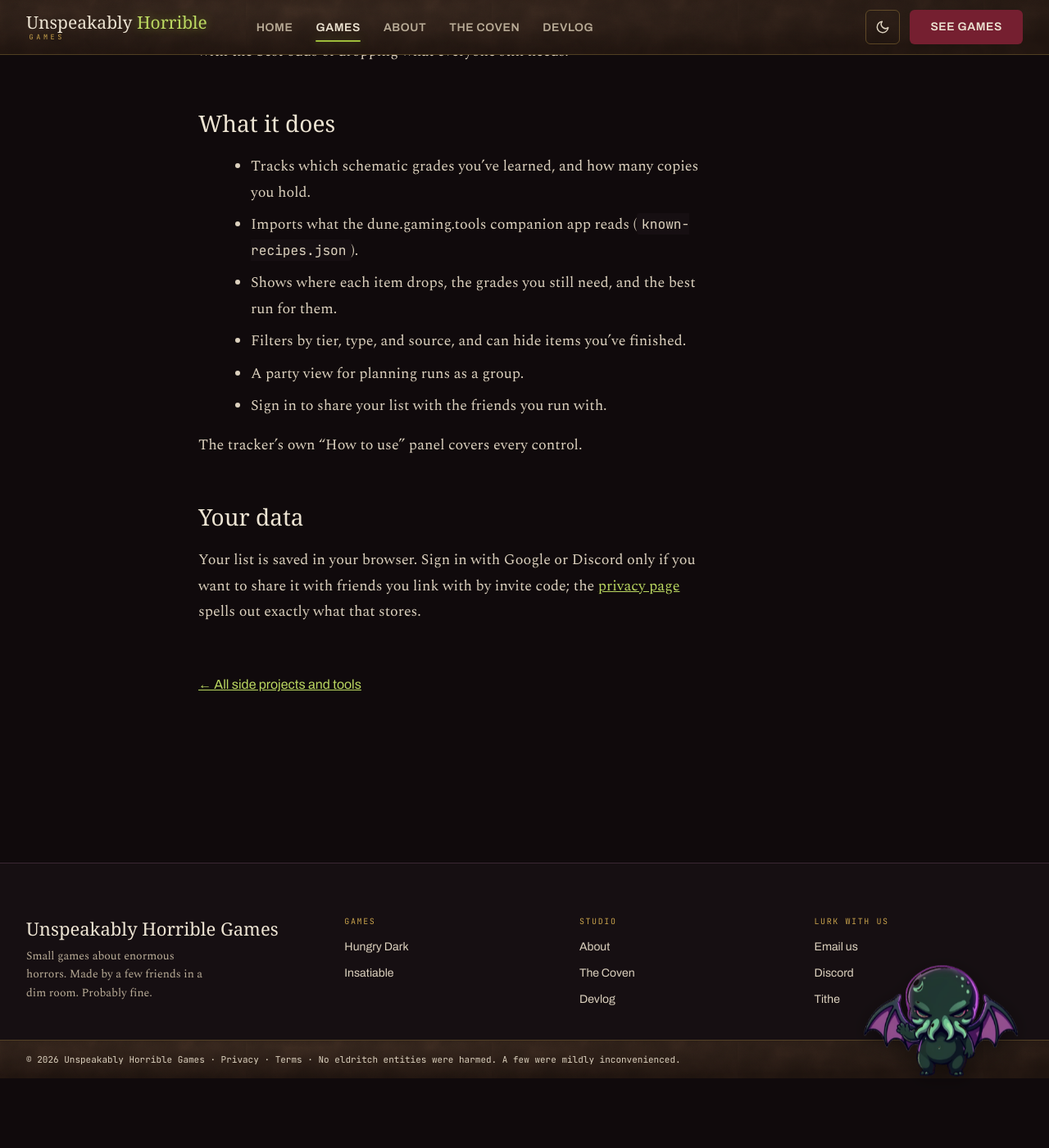
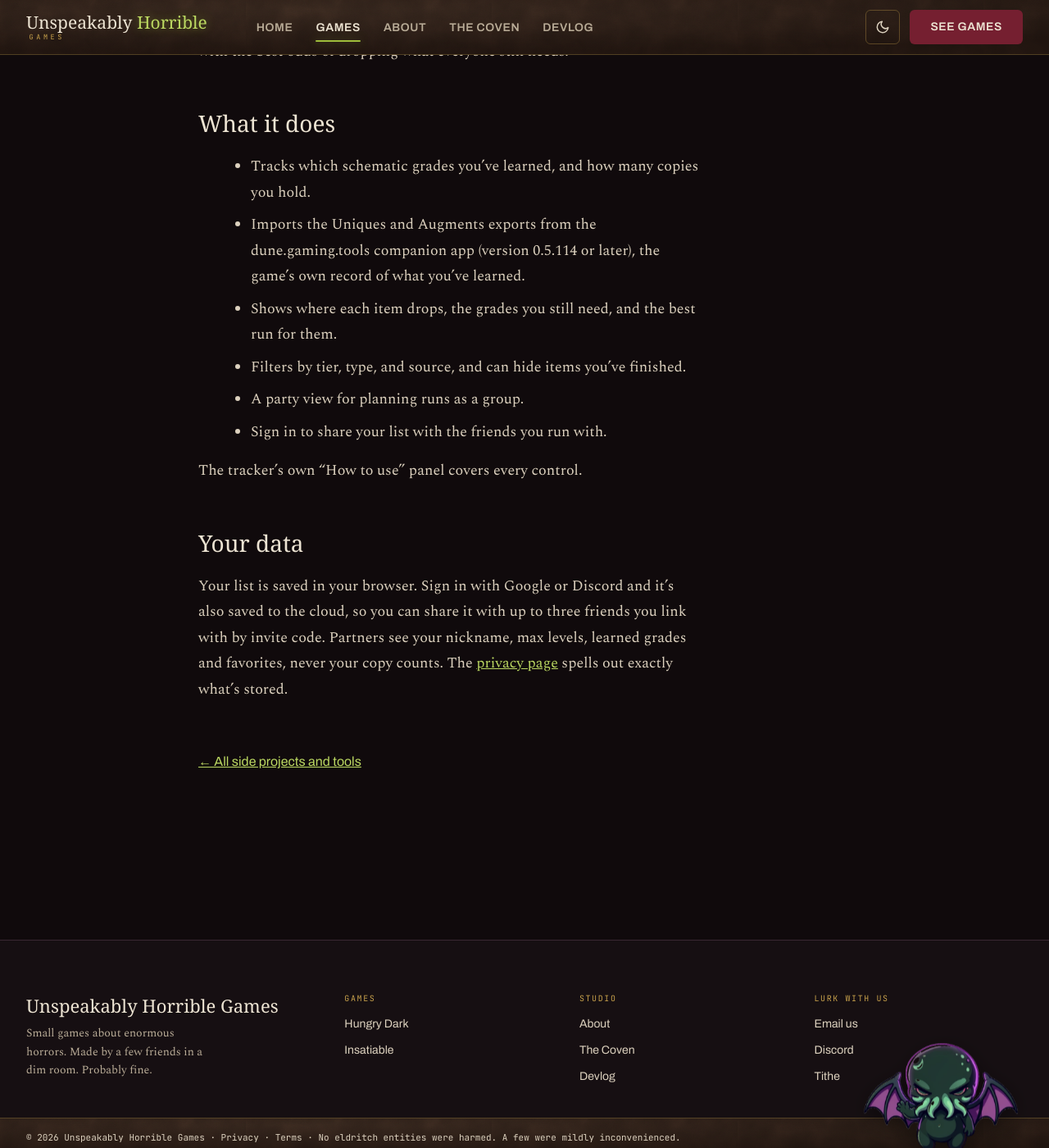
Before and after one commit to UnspeakablyHorribleGames/pages, a Jekyll site: the page built from _tools/schematics-tracker.md, in a window 1280 px wide and 1400 px high, scrolled down 668 px. Shown: the whole window at 82% size. Built offline with Jekyll 4.4.1, drawn with Linux system fonts in a browser that asks for light colours; some web fonts are replaced; before the commit the page ends 1983 px from its top, so only the background shows below that.

Commit message:
Tools: schematics page matches the live tracker's import and cloud save
The companion app now exports Uniques and Augments (version 0.5.114 or
later), replacing the old known-recipes.json import. Signed in, the
tracker also saves your list to the cloud; the page now says so, with
the three-partner limit and what partners see (nickname, max levels,
learned grades, favorites; never copy counts), per the tracker's help.

```diff
--- a/_tools/schematics-tracker.md
+++ b/_tools/schematics-tracker.md
@@ -16,7 +16,7 @@ Oh, and if you haunt the testing stations with friends? It works out where your
 ## What it does
 
 - Tracks which schematic grades you've learned, and how many copies you hold.
-- Imports what the dune.gaming.tools companion app reads (`known-recipes.json`).
+- Imports the Uniques and Augments exports from the dune.gaming.tools companion app (version 0.5.114 or later), the game's own record of what you've learned.
 - Shows where each item drops, the grades you still need, and the best run for them.
 - Filters by tier, type, and source, and can hide items you've finished.
 - A party view for planning runs as a group.
@@ -26,4 +26,4 @@ The tracker's own "How to use" panel covers every control.
 
 ## Your data
 
-Your list is saved in your browser. Sign in with Google or Discord only if you want to share it with friends you link with by invite code; the [privacy page](/privacy.html#sharing) spells out exactly what that stores.
+Your list is saved in your browser. Sign in with Google or Discord and it's also saved to the cloud, so you can share it with up to three friends you link with by invite code. Partners see your nickname, max levels, learned grades and favorites, never your copy counts. The [privacy page](/privacy.html#sharing) spells out exactly what's stored.
```
